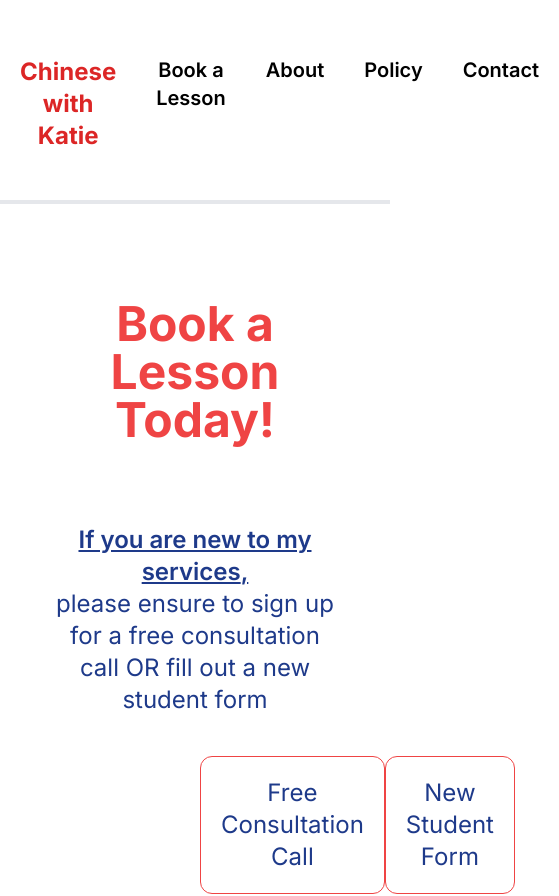
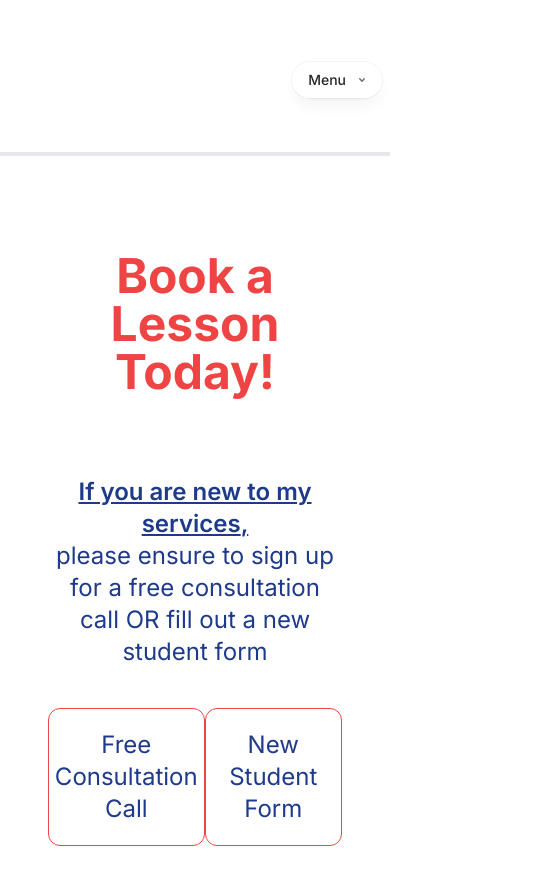
Before and after one commit to zachcygan/chinese_with_katie, a Next.js app: page /services in a window 390 px wide. Shown: the top 896 px of the page, 559 px wide, since content can reach past the window. Built offline with nearby package versions, Linux system fonts and the light colour scheme.

Commit message:
mobile navbar

```diff
--- a/src/components/bookLesson.tsx
+++ b/src/components/bookLesson.tsx
@@ -20,7 +20,7 @@
 
 export default function BookLesson() {
   return (
-    <div>
+    <div className='px-2'>
       <div>
         <div className="text-5xl text-red-500 text-center p-10 font-bold">
           Book a Lesson Today!
@@ -37,13 +37,13 @@
               call OR fill out a new student form
             </div>
           </div>
-          <div className="flex justify-around mx-40 pt-10">
+          <div className="flex justify-around max-w-2xl mx-auto pt-10">
             <Link href="https://tidycal.com/chinesewithkatie/15-minute-free-consultation-call" target='_blank'>
-              <button className="border border-red-500 p-5 rounded-xl hover:scale-[1.05] active:scale[.95] transition">
+              <button className="border border-red-500 p-5 rounded-xl hover:scale-[1.05] active:scale[.95] transition px-1">
                 Free Consultation Call
               </button>
             </Link>
-            <button className="border border-red-500 p-5 rounded-xl hover:scale-[1.05] transition">
+            <button className="border border-red-500 p-5 rounded-xl hover:scale-[1.05] transition px-1">
               New Student Form
             </button>
           </div>
@@ -59,7 +59,7 @@
             Availability is displayed on my calendar when booking a lesson. I suggest booking in advance to reserve your desired time slot
           </div>
         </div>
-        <div className='flex bg-[#dedede]'>
+        <div className='flex sm:flex-col lg:flex-row bg-[#dedede]'>
           <div>
             <Image
               src='/assets/images/confetti.webp'
--- a/src/components/hero.tsx
+++ b/src/components/hero.tsx
@@ -14,7 +14,7 @@
             width={180}
             height={180}
             alt='Globe with Chinese flag'
-            className="absolute rotate-[-10deg] scale-[.7]"
+            className="absolute rotate-[-10deg]"
           />
         </div>
         <div className="text-white font-bold">
@@ -36,7 +36,7 @@
             width={200}
             height={200}
             alt='Fan'
-            className="absolute size-32 lg:size-40"
+            className="absolute"
           />
         </div>
         <div className="flex justify-end items-start">
@@ -44,8 +44,8 @@
             src='/assets/images/dragon.png'
             width={350}
             height={350}
-            alt='Fan'
-            className="absolute rotate-[-20deg] size-52"
+            alt='Dragon'
+            className="absolute rotate-[-20deg]"
           />
         </div>
         <div className="text-center text-white pb-20">
--- a/src/components/lessons.tsx
+++ b/src/components/lessons.tsx
@@ -13,7 +13,7 @@
 export default function Lessons({ duration, price, image, link }: LessonsProps) {
   return (
     <div className='py-10'>
-      <div className='flex justify-between'>
+      <div className='flex justify-between flex-col items-center lg:flex-row'>
         <div >
           <Image
             src={image}
@@ -23,7 +23,7 @@
           />
         </div>
           <div className='text-center mx-auto'>
-            <div className='text-5xl text-blue-950 font-semibold'>
+            <div className='text-5xl text-blue-950 font-semibold mt-10 lg:mt-0'>
               {duration} Lesson
             </div>
             <div className='text-blue-900 text-xl'>
--- a/src/components/navbar.tsx
+++ b/src/components/navbar.tsx
@@ -1,16 +1,64 @@
 'use client'
-import { useState } from 'react'
+import { Fragment, useState } from 'react'
 import { usePathname } from 'next/navigation'
+import { Disclosure, Transition, Popover } from '@headlessui/react'
 import Link from 'next/link'
 import SlideOver from './slideOver'
 
+type NavItemProps = {
+  href: string
+  children: React.ReactNode
+}
+type SVGProps = React.SVGAttributes<SVGSVGElement>;
+
 const navigation = [
-  { name: 'Chinese with Katie', href: '/', current: true},
+  { name: 'Chinese with Katie', href: '/', current: true },
   { name: 'Book a Lesson', href: '/services', current: false },
   { name: 'About', href: '/about', current: false },
   { name: 'Policy', href: '/policy', current: false },
   { name: 'Contact', href: '', current: false },
 ]
+
+function MobileNavItem({ href, children }: NavItemProps) {
+  return (
+    <li>
+      <Link href={href}>
+        <Popover.Button as={Link} href={href} className="block py-2">
+          {children}
+        </Popover.Button>
+      </Link>
+    </li>
+  )
+}
+
+function CloseIcon(props: SVGProps) {
+  return (
+    <svg viewBox="0 0 24 24" aria-hidden="true" {...props}>
+      <path
+        d="m17.25 6.75-10.5 10.5M6.75 6.75l10.5 10.5"
+        fill="none"
+        stroke="currentColor"
+        strokeWidth="1.5"
+        strokeLinecap="round"
+        strokeLinejoin="round"
+      />
+    </svg>
+  )
+}
+
+function ChevronDownIcon(props: SVGProps) {
+  return (
+    <svg viewBox="0 0 8 6" aria-hidden="true" {...props}>
+      <path
+        d="M1.75 1.75 4 4.25l2.25-2.5"
+        fill="none"
+        strokeWidth="1.5"
+        strokeLinecap="round"
+        strokeLinejoin="round"
+      />
+    </svg>
+  )
+}
 
 export default function Navbar() {
   const pathname = usePathname()
@@ -21,7 +69,86 @@
       <div>
         {/* LINK FOR HOME PAGE/LOGO GOES HERE */}
       </div>
-      <div className='flex justify-between'>
+      <Disclosure as="nav">
+        {({ open }) => (
+          <>
+            <div className="mx-auto px-2 sm:px-6 lg:px-8 -z-10">
+              <div className="relative flex h-16 items-center justify-between">
+                <div className="absolute inset-y-0 right-0 flex items-center min-[900px]:hidden">
+                  <Popover>
+                    <Popover.Button className="group flex items-center rounded-full bg-white/90 px-4 py-2 text-sm font-medium text-zinc-800 shadow-lg shadow-zinc-800/5 ring-1 ring-zinc-900/5 backdrop-blur dark:bg-zinc-800/90 dark:text-zinc-200 dark:ring-white/10 dark:hover:ring-white/20">
+                      Menu
+                      <ChevronDownIcon className="ml-3 h-auto w-2 stroke-zinc-500 group-hover:stroke-zinc-700 dark:group-hover:stroke-zinc-400" />
+                    </Popover.Button>
+                    <Transition.Root>
+                      <Transition.Child
+                        as={Fragment}
+                        enter="duration-150 ease-out"
+                        enterFrom="opacity-0"
+                        enterTo="opacity-100"
+                        leave="duration-150 ease-in"
+                        leaveFrom="opacity-100"
+                        leaveTo="opacity-0"
+                      >
+                        <Popover.Overlay className="fixed inset-0 z-50 bg-zinc-800/40 backdrop-blur-sm dark:bg-black/80" />
+                      </Transition.Child>
+                      <Transition.Child
+                        as={Fragment}
+                        enter="duration-150 ease-out"
+                        enterFrom="opacity-0 scale-95"
+                        enterTo="opacity-100 scale-100"
+                        leave="duration-150 ease-in"
+                        leaveFrom="opacity-100 scale-100"
+                        leaveTo="opacity-0 scale-95"
+                      >
+                        <Popover.Panel
+                          focus
+                          className="fixed inset-x-4 top-8 z-50 origin-top rounded-3xl bg-white p-8 ring-1 ring-zinc-900/5 dark:bg-zinc-900 dark:ring-zinc-800"
+                        >
+                          <div className="flex flex-row-reverse items-center justify-between">
+                            <Popover.Button aria-label="Close menu" className="-m-1 p-1">
+                              <CloseIcon className="h-6 w-6 text-zinc-500 dark:text-zinc-400" />
+                            </Popover.Button>
+                            <h2 className="text-sm font-medium text-zinc-600 dark:text-zinc-400">
+                              Navigation
+                            </h2>
+                          </div>
+                          <nav className="mt-6">
+                            <ul className="-my-2 divide-y divide-zinc-100 text-base text-zinc-800 dark:divide-zinc-100/5 dark:text-zinc-300">
+                              <MobileNavItem href="/">Chinese With Kaite</MobileNavItem>
+                              <MobileNavItem href="/services">Book a Lesson</MobileNavItem>
+                              <MobileNavItem href="/about">About</MobileNavItem>
+                              <MobileNavItem href="/policy">Policy</MobileNavItem>
+                              <div onClick={(e) => {
+                                e.preventDefault(); // prevent navigation
+                                setIsSlideOpen(true);
+                              }}>
+                                <MobileNavItem href="#">Contact</MobileNavItem>
+                              </div>
+                            </ul>
+                          </nav>
+                        </Popover.Panel>
+                      </Transition.Child>
+                    </Transition.Root>
+                  </Popover>
+                </div>
+                <div className="text-black flex flex-shrink-0 items-center justify-center">
+                  <Link
+                    key={'Zach Cygan\'s Portfolio'}
+                    href={'/'}
+                    className='flex items-center justify-center'
+                  >
+                    {/* <Image
+                    src="/assets/images/headIcon.png"
+                    alt="Website Head Icon"
+                    width={50}
+                    height={50}
+                  /> */}
+                  </Link>
+                </div>
+                <div className="flex-1">
+                  <div className="hidden sm:ml-6 sm:block text-center">
+                    <div className="inline-flex ring-1 ring-zinc-900/5 backdrop-blur rounded-full items-center justify-center max-[900px]:hidden shadow-lg">
                       {navigation.map((item) => {
                         // const isActive = item.href === pathname;
                         const home = item.href === '/';
@@ -29,7 +156,7 @@
                           <Link
                             key={item.name}
                             href={item.href}
-              className={`px-5 py-2 rounded-md relative no-underline transition-all delay-150 hover:delay-0 ease-in-out ${home ? 'text-red-600 font-bold text-2xl' : 'text-xl font-semibold'}`}
+                            className={`px-5 py-2 rounded-md relative no-underline transition-all ease-in-out hover:scale-[1.05] ${home ? 'text-red-600 font-bold text-2xl' : 'text-xl font-semibold'}`}
                             aria-current={item.href === pathname ? 'page' : undefined}
                             onClick={(e) => {
                               if (item.name === 'Contact') {
@@ -45,5 +172,16 @@
                     </div>
                     <SlideOver isOpen={isSlideOpen} onClose={() => setIsSlideOpen(false)} />
                   </div>
+                </div>
+                <div className='w-[50px]'>
+                  {/* dummby div to move navbar to center */}
+                </div>
+              </div>
+            </div>
+          </>
+        )}
+      </Disclosure>
+      <SlideOver isOpen={isSlideOpen} onClose={() => setIsSlideOpen(false)} />
+    </div>
   )
 }
```
Lines whose indentation alone changed are shown as unchanged.
